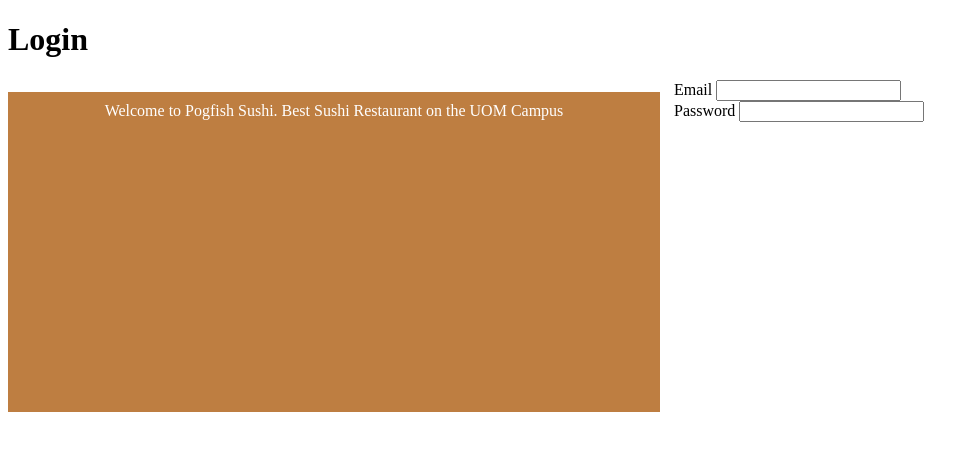
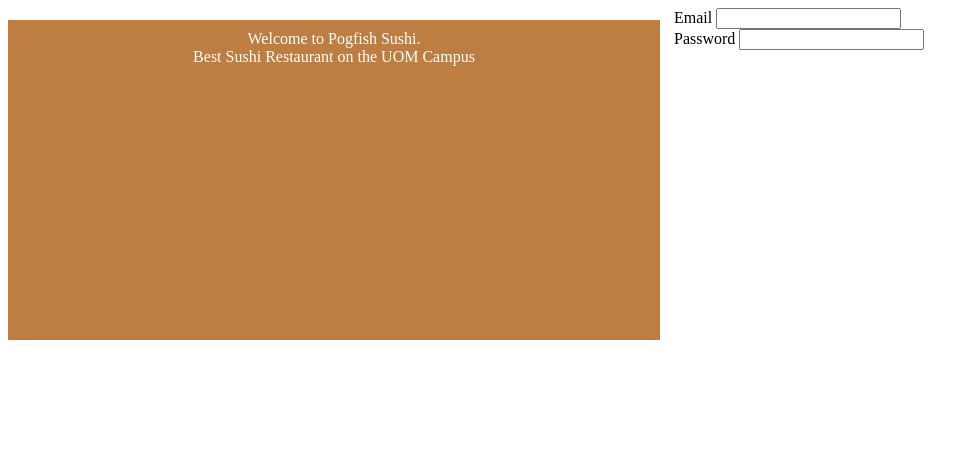
Before and after one commit to MaximCamilleri/Sushi-Restaurant-Template, a PHP site: page / in a window 1280 px wide. Shown: the top 451 px of the page, without its empty margins (0-979 px from the left). Run offline with PHP 8.4, Linux system fonts and the light colour scheme.

Commit message:
other changes CSS

```diff
--- a/index.html
+++ b/index.html
@@ -13,10 +13,12 @@
     </head>
 
     <body>
-        <h1 id = "intro">Login</h1>
+
         <div id = "welcome">
-            Welcome to Pogfish Sushi.
-            Best Sushi Restaurant on the UOM Campus
+            <div id = "container">
+                Welcome to Pogfish Sushi.<br>
+                Best Sushi Restaurant on the UOM Campus
+            </div>
 
         </div>
         <div id = "credentials">
--- a/loginCSS.css
+++ b/loginCSS.css
@@ -1,7 +1,3 @@
-#login{
-    position: absolute;
-    z-index: 1;
-}
 #welcome{
     background-color: rgb(190, 126, 65);
     padding: 10px;
@@ -13,6 +9,11 @@
     display: inline-block;
 }
 
+#container{
+    display: flex;
+    justify-content: center;
+    align-content: center;
+}
 #credentials{
     margin-left: 10px;
     display: inline-block;
```
